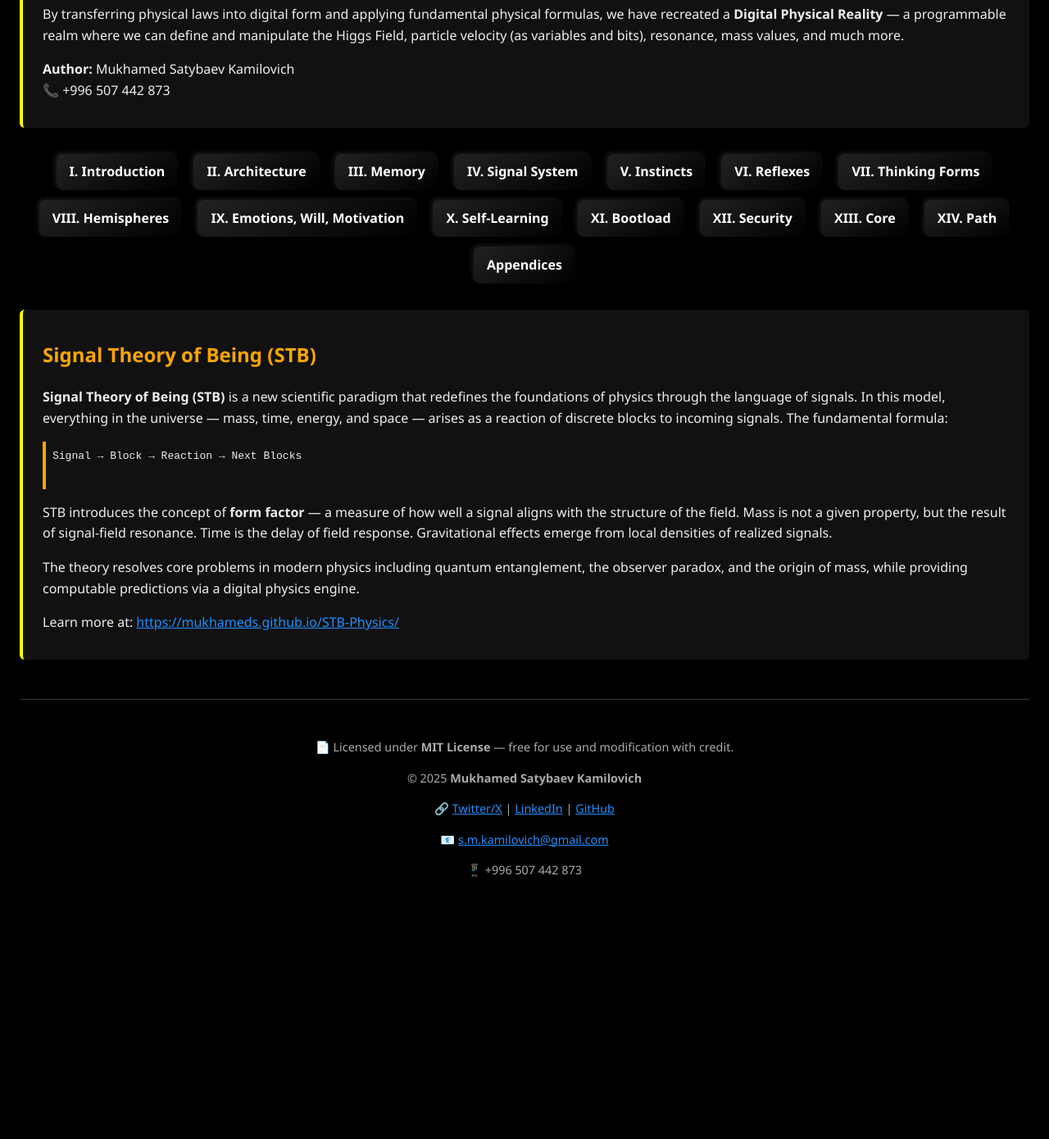
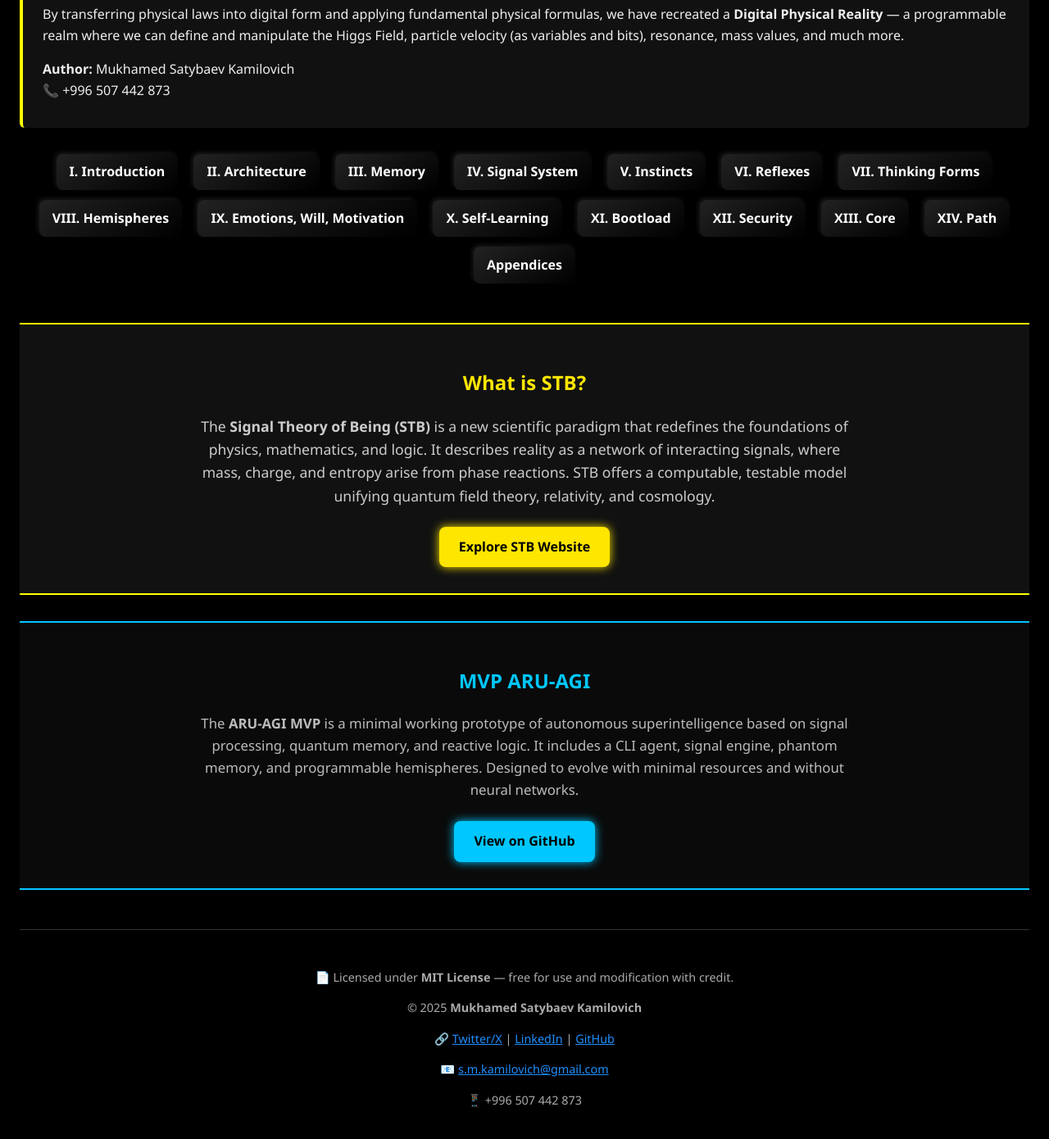
Before and after one commit to Mukhameds/ARU-AGI-Project, a Jekyll site: the page index.html, which Jekyll copies as it is, in a window 1280 px wide and 1400 px high, scrolled down 583 px. Shown: the top 1390 px of the window at 82% size. Built offline with Jekyll 4.4.1, drawn with Linux system fonts in a browser that asks for light colours; before the commit the page ends 1702 px from its top, so only the background shows below that.

Commit message:
Update index.html

```diff
--- a/index.html
+++ b/index.html
@@ -101,24 +101,27 @@
   <a href="sections/Appendices.md">Appendices</a>
 </nav>
 
-<div class="intro-text">
-  <h2>Signal Theory of Being (STB)</h2>
-  <p>
-    <strong>Signal Theory of Being (STB)</strong> is a new scientific paradigm that redefines the foundations of physics through the language of signals. In this model, everything in the universe — mass, time, energy, and space — arises as a reaction of discrete blocks to incoming signals. The fundamental formula:
+<!-- STB Section -->
+<section style="background-color: #111; border-top: 2px solid #ff0; border-bottom: 2px solid #ff0; padding: 2rem 1rem; margin-top: 3rem; text-align: center;">
+  <h2 style="color: #ffe600;">What is STB?</h2>
+  <p style="max-width: 800px; margin: 0 auto; color: #ccc; font-size: 1.1rem;">
+    The <strong>Signal Theory of Being (STB)</strong> is a new scientific paradigm that redefines the foundations of physics, mathematics, and logic. It describes reality as a network of interacting signals, where mass, charge, and entropy arise from phase reactions. STB offers a computable, testable model unifying quantum field theory, relativity, and cosmology.
   </p>
-  <pre style="background:#111;padding:0.5rem;border-left:4px solid #ffa500;">
-Signal → Block → Reaction → Next Blocks
-  </pre>
-  <p>
-    STB introduces the concept of <strong>form factor</strong> — a measure of how well a signal aligns with the structure of the field. Mass is not a given property, but the result of signal-field resonance. Time is the delay of field response. Gravitational effects emerge from local densities of realized signals.
+  <a href="https://mukhameds.github.io/STB-Physics/" target="_blank" style="display: inline-block; margin-top: 1.5rem; padding: 0.75rem 1.5rem; font-size: 1rem; background-color: #ffe600; color: #000; border-radius: 8px; font-weight: bold; text-decoration: none; box-shadow: 0 0 12px #ffe600;">
+    Explore STB Website
+  </a>
+</section>
+
+<!-- MVP ARU-AGI Section -->
+<section style="background-color: #0a0a0a; border-top: 2px solid #00c7ff; border-bottom: 2px solid #00c7ff; padding: 2rem 1rem; margin-top: 2rem; text-align: center;">
+  <h2 style="color: #00c7ff;">MVP ARU-AGI</h2>
+  <p style="max-width: 800px; margin: 0 auto; color: #bbb; font-size: 1.05rem;">
+    The <strong>ARU-AGI MVP</strong> is a minimal working prototype of autonomous superintelligence based on signal processing, quantum memory, and reactive logic. It includes a CLI agent, signal engine, phantom memory, and programmable hemispheres. Designed to evolve with minimal resources and without neural networks.
   </p>
-  <p>
-    The theory resolves core problems in modern physics including quantum entanglement, the observer paradox, and the origin of mass, while providing computable predictions via a digital physics engine.
-  </p>
-  <p>
-    Learn more at: <a href="https://mukhameds.github.io/STB-Physics/" target="_blank" style="color: #1e90ff;">https://mukhameds.github.io/STB-Physics/</a>
-  </p>
-</div>
+  <a href="https://github.com/Mukhameds/MVP_ARU_AGI" target="_blank" style="display: inline-block; margin-top: 1.5rem; padding: 0.75rem 1.5rem; font-size: 1rem; background-color: #00c7ff; color: #000; border-radius: 8px; font-weight: bold; text-decoration: none; box-shadow: 0 0 12px #00c7ff;">
+    View on GitHub
+  </a>
+</section>
 
 <footer style="margin-top: 3rem; padding: 2rem 1rem; text-align: center; font-size: 0.9rem; color: #aaa; border-top: 1px solid #333;">
   <p>📄 Licensed under <strong>MIT License</strong> — free for use and modification with credit.</p>
```
